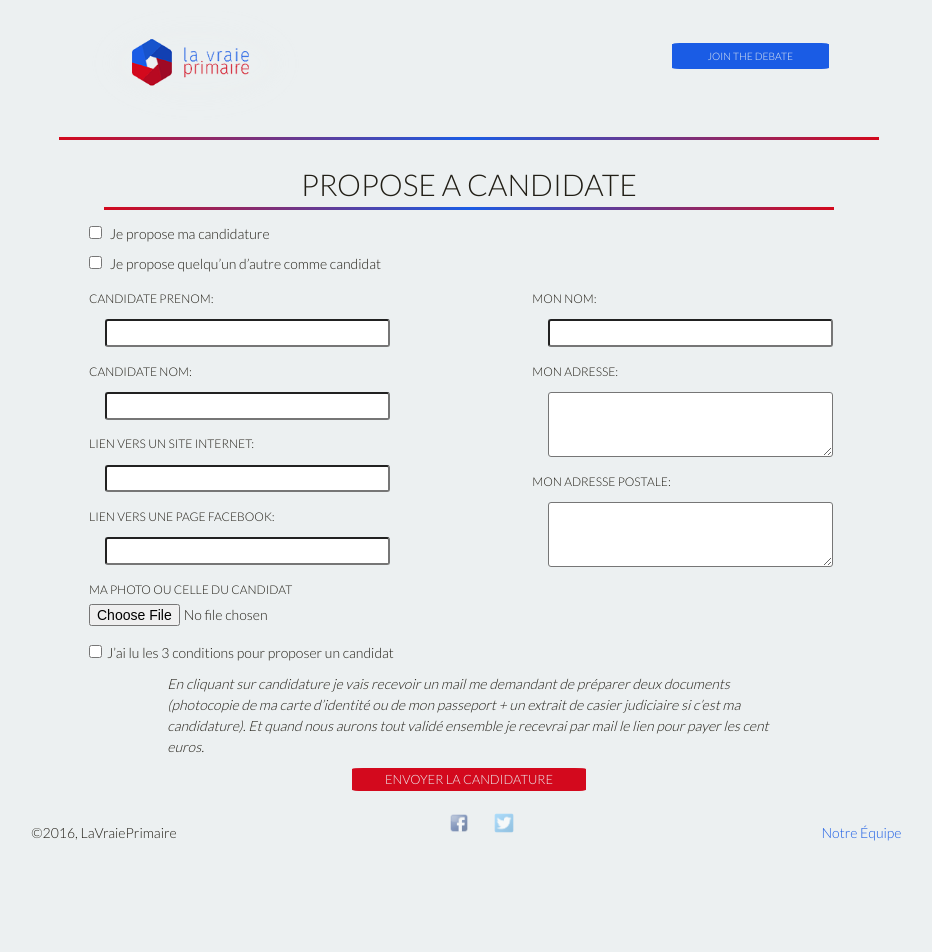
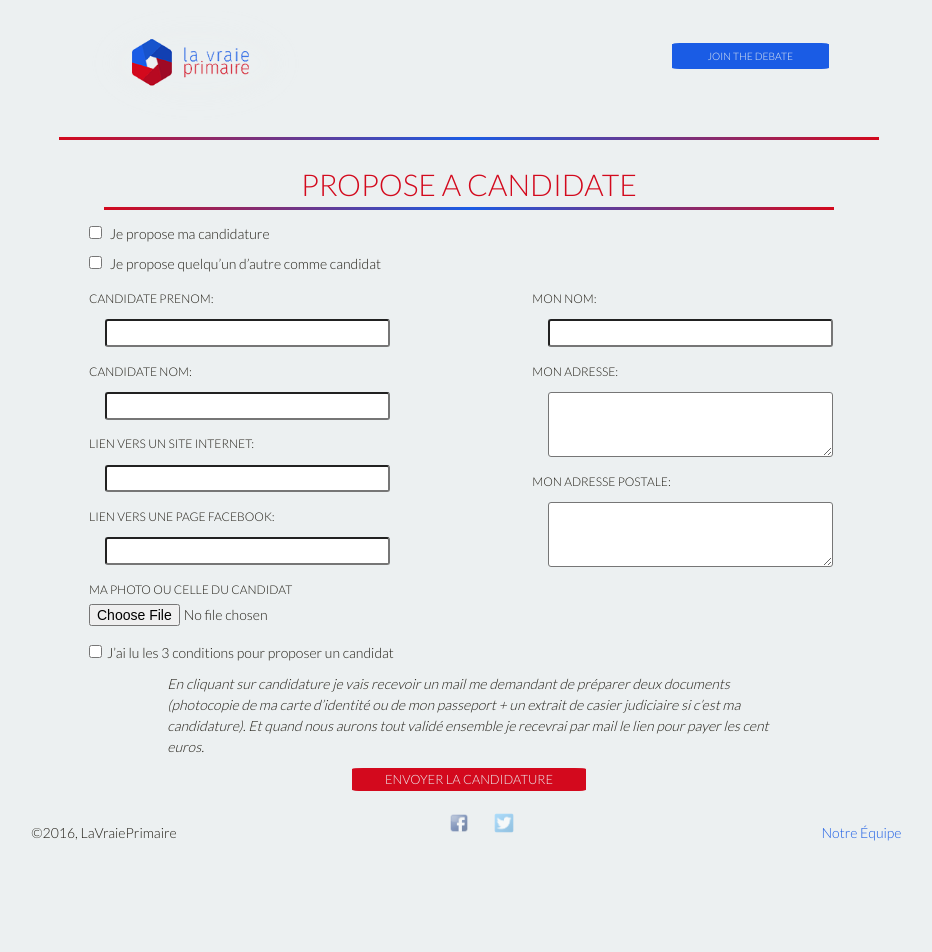
Before and after one commit to LaVraiePrimaire/homepage, a Jekyll site: the page nomination.html, which Jekyll copies as it is, in a window 1280 px wide. Shown: the whole page, without its empty margins (171-1103 px from the left). Built offline with Jekyll 4.4.1, drawn with Linux system fonts in a browser that asks for light colours; nearby versions of some CDN libraries.

Commit message:
finalized nomination

```diff
--- a/aboutus.html
+++ b/aboutus.html
@@ -50,10 +50,10 @@
                         <a href="index.html"><img src ="img/logos/lvplogo.png" class="logo img-left"></a>
                     </div>
                     <div class="col-xs-3 btn-holder">
-                        <button class="btn btn-primary btn-top">Propose a candidate</button>
+                        <a href="nomination.html"><button class="btn btn-primary btn-top">Propose a candidate</button></a>
                     </div>
                     <div class="col-xs-3 btn-holder">
-                        <button class="btn btn-primary btn-blue btn-top">Join the debate</button>
+                        <a href="http://lvp-59865.onmodulus.net/"><button class="btn btn-primary btn-blue btn-top">Join the debate</button></a>
                     </div>
                 </div>
                 <div class="col-xs-12 col-sm-1 col-md-2">
--- a/index.html
+++ b/index.html
@@ -57,7 +57,7 @@
                         <a href="nomination.html"><button class="btn btn-primary btn-top">Propose a candidate</button></a>
                     </div>
                     <div class="col-xs-3 btn-holder">
-                        <button class="btn btn-primary btn-blue btn-top">Join the debate</button>
+                        <a href="http://lvp-59865.onmodulus.net/"><button class="btn btn-primary btn-blue btn-top">Join the debate</button></a>
                     </div>
                 </div>
                 <div class="col-xs-12 col-sm-1 col-md-2">
@@ -127,7 +127,7 @@
             <div class="row">
                 <div class="col-xs-12 col-xs-4"></div>
                 <div class="col-xs-12 col-xs-4">
-                    <button class="btn btn-primary" style="margin-top:10%">Propose a candidate</button>
+                    <a href="nomination.html"><button class="btn btn-primary" style="margin-top:10%">Propose a candidate</button></a>
                 </div>
                 <div class="col-xs-12 col-xs-4"></div>
             </div>
@@ -202,7 +202,7 @@
                     <div class="col-xs-4"></div>
                     <div class="col-xs-4">
                         <div style="background-color:#ecf0f1;margin-bottom:15%;border-radius:3px">
-                            <button class="btn btn-primary btn-blue" >Drop us a line</button>
+                            <a href="mailto:team@lavraieprimaire.fr"><button class="btn btn-primary btn-blue" >Drop us a line</button></a>
                         </div>
                     </div>
                     <div class="col-xs-4"></div>
--- a/nomination.html
+++ b/nomination.html
@@ -53,7 +53,7 @@
                     <div class="col-xs-3 btn-holder">
                     </div>
                     <div class="col-xs-3 btn-holder">
-                        <button class="btn btn-primary btn-blue btn-top">Join the debate</button>
+                        <a href="http://lvp-59865.onmodulus.net/"><button class="btn btn-primary btn-blue btn-top">Join the debate</button></a>
                     </div>
                 </div>
                 <div class="col-xs-12 col-sm-1 col-md-2">
@@ -64,7 +64,7 @@
     </header>
 
     <div class="container" id="organizers">
-		<h2 class="section-heading">Propose a candidate</h2>
+		<h2 class="section-heading" style="color:#D3091D">Propose a candidate</h2>
 		<hr>
 		<div class="col-xs-12 col-sm-1 col-md-2"></div>
         <div class="col-xs-12 col-sm-10 col-md-8">
@@ -165,7 +165,7 @@
                 </div>
                 <div class="col-xs-4">
                     <ul class="list-inline quicklinks">
-                        <li><a href="#">Notre Équipe</a>
+                        <li><a href="aboutus.html">Notre Équipe</a>
                         </li>
                     </ul>
                 </div>
```
